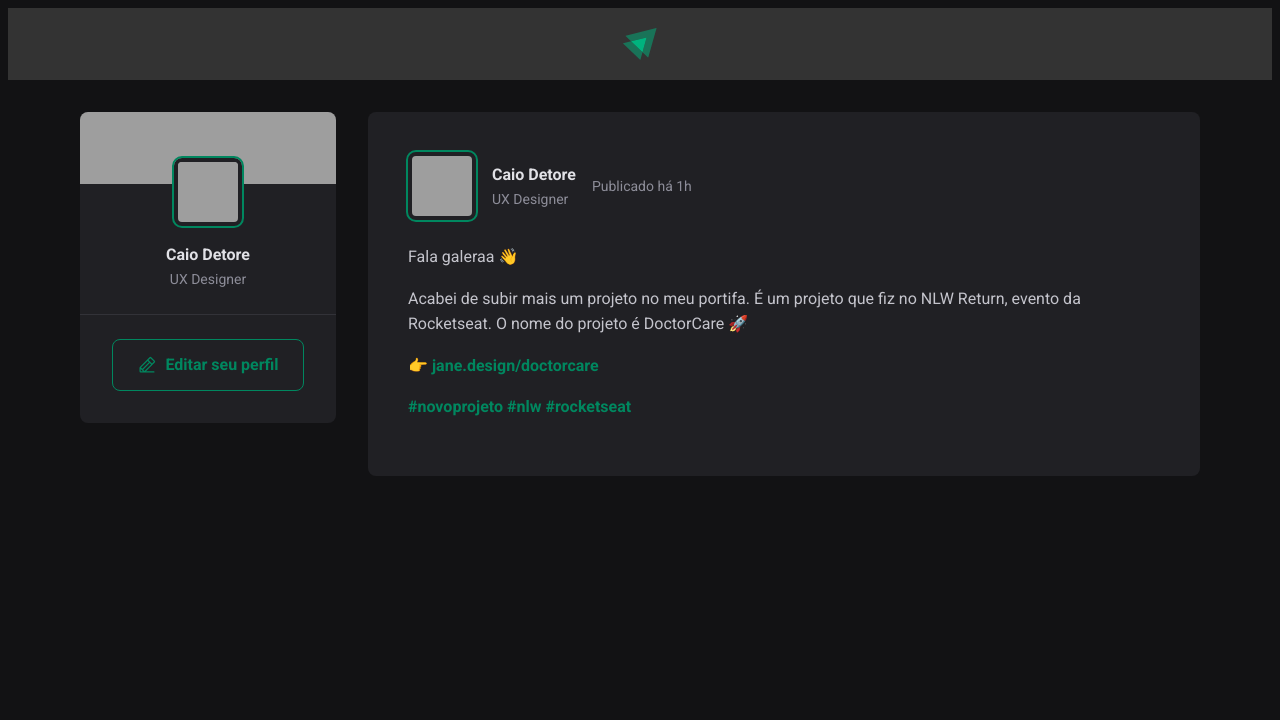
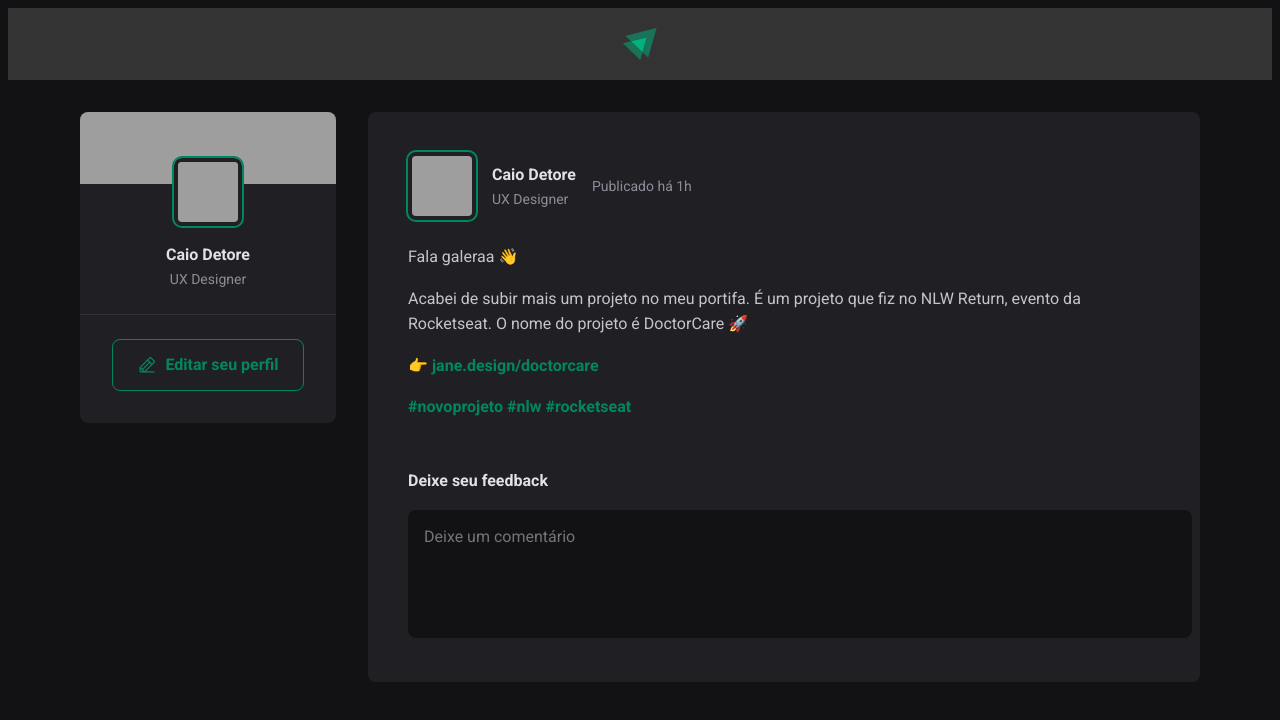
Before and after one commit to CaioDetore/ignite-feed, a React (Vite) app: page / in a window 1280 px wide. Shown: the top 720 px of the page. Built offline with nearby package versions, Linux system fonts and the light colour scheme; grey boxes are pictures that could not be loaded.

Commit message:
feat: Estrutura da aplicação - Formulário de comentários

```diff
--- a/src/components/Post/Post.jsx
+++ b/src/components/Post/Post.jsx
@@ -35,11 +35,19 @@
         </p>
 
         <p>
-          <a href="">#novoprojeto</a>{" "}
-          <a href="">#nlw</a>{" "}
+          <a href="">#novoprojeto</a> <a href="">#nlw</a>{" "}
           <a href="">#rocketseat</a>
         </p>
       </div>
+
+      <form className={styles.commentForm}>
+        <strong>Deixe seu feedback</strong>
+        <textarea placeholder="Deixe um comentário" />
+
+        <footer>
+          <button type="submit">Publicar</button>
+        </footer>
+      </form>
     </article>
   );
 }
--- a/src/components/Post/Post.module.css
+++ b/src/components/Post/Post.module.css
@@ -66,3 +66,59 @@
   color: var(--gray-400);
   line-height: 1.6;
 }
+
+.commentForm {
+  width: 100%;
+  margin-top: 1.5rem;
+  padding-top: 1.5rem;
+  border-top: 1px solid var(--green-600);
+}
+
+.commentForm > strong {
+  line-height: 1.6;
+  color: var(--gray-100);
+}
+
+.commentForm textarea {
+  width: 100%;
+  resize: none;
+
+  border: 0;
+  margin-top: 1rem;
+  border-radius: 8px;
+  background: var(--gray-900);
+
+  height: 6rem;
+  padding: 1rem;
+
+  line-height: 1.4;
+  color: var(--green-100);
+}
+
+.commentForm footer {
+  visibility: hidden;
+  max-height: 0;
+}
+
+.commentForm:focus-within footer {
+  visibility: visible;
+  max-height: none;
+}
+
+.commentForm button[type=submit] {
+  border: 0;
+  margin-top: 1rem;
+  border-radius: 8px;
+  padding: 1rem 1.5rem;
+  background: var(--green-500);
+
+  cursor: pointer;
+  font-weight: bold;
+  color: var(--white);
+
+  transition: background 0.1s;
+}
+
+.commentForm button[type=submit]:hover {
+  background: var(--green-300);
+}
--- a/src/styles.css
+++ b/src/styles.css
@@ -10,6 +10,11 @@
 
   --green-300: #00B37e;
   --green-500: #00875f;
+}
+
+:focus {
+  outline: transparent;
+  box-shadow: 0 0 0 2px var(--green-500);
 }
 
 * margin {
```
